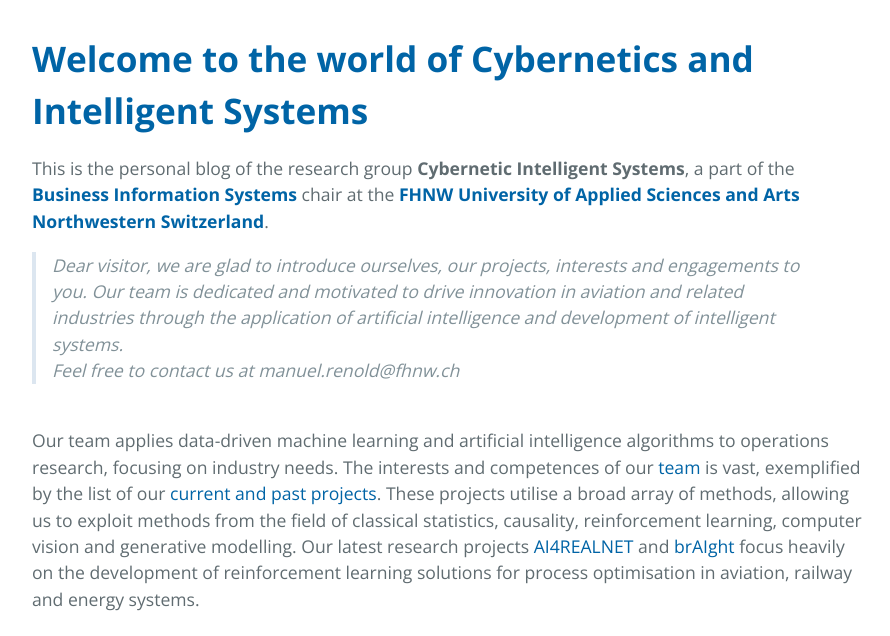
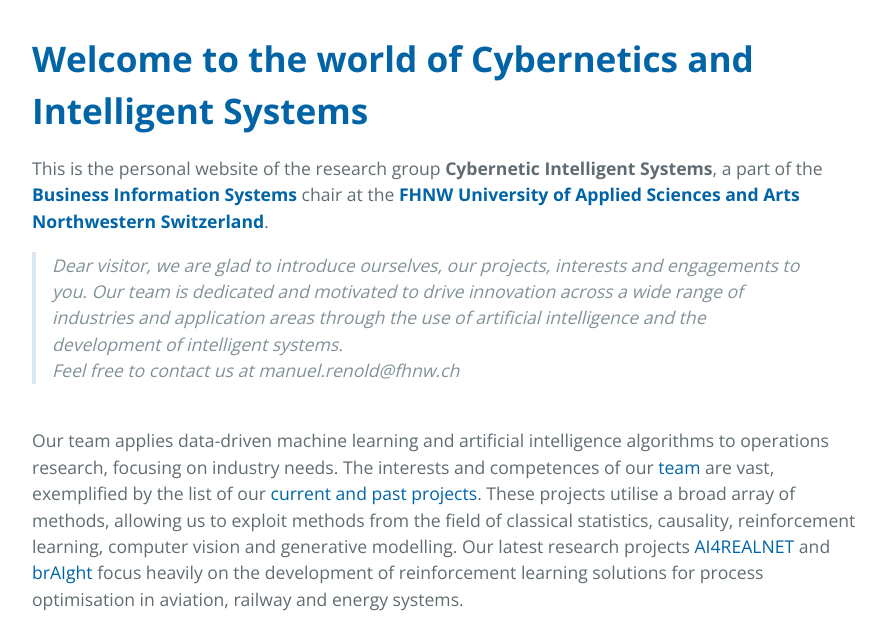
Before and after one commit to CyberneticLearningSystems/CyberneticLearningSystems.github.io, a Jekyll site: the page built from index.md, in a window 1280 px wide and 1400 px high, scrolled down 376 px, cut to the strip 7-643 px from the top of the window. Shown: the whole strip, without its empty margins (192-1082 px from the left). Built offline with Jekyll 4.4.1, drawn with Linux system fonts in a browser that asks for light colours; some of the changed text lies outside the part shown.

Commit message:
Update homepage and team name correction

```diff
--- a/index.md
+++ b/index.md
@@ -6,18 +6,18 @@
 # **Welcome to the world of Cybernetics and Intelligent Systems**
 
 
-This is the personal blog of the research group **Cybernetic Intelligent Systems**, a part
+This is the personal website of the research group **Cybernetic Intelligent Systems**, a part
 of the [**Business Information Systems**](https://www.fhnw.ch/en/degree-programmes/business/msc-bis) chair at the [**FHNW University of Applied Sciences and Arts Northwestern Switzerland**](https://www.fhnw.ch/en).
 
 > *Dear visitor,
 we are glad to introduce ourselves, our projects, interests and engagements to you. Our team is dedicated and
-> motivated to drive innovation in aviation and related industries through the application of artificial intelligence
-> and development of intelligent systems.*
+> motivated to drive innovation across a wide range of industries and application areas through the use of
+artificial intelligence and the development of intelligent systems.*
 > <br>
 > *Feel free to contact us at manuel.renold@fhnw.ch*
 
 <br>
-Our team applies data-driven machine learning and artificial intelligence algorithms to operations research, focusing on industry needs. The interests and competences of our [team]({{site.baseurl}}{% link pages/team.md %}) is vast, exemplified by the list of our [current and past projects]({{site.baseurl}}{% link pages/research.md %}). These projects utilise a broad array of methods, allowing us to exploit methods from the field of classical statistics, causality, reinforcement learning, computer vision and generative modelling. Our latest research projects [AI4REALNET](./pages/projects/ai4realnet.md) and [brAIght](./pages/projects/braight.md) focus heavily on the development of reinforcement learning solutions for process optimisation in aviation, railway and energy systems.
+Our team applies data-driven machine learning and artificial intelligence algorithms to operations research, focusing on industry needs. The interests and competences of our [team]({{site.baseurl}}{% link pages/team.md %}) are vast, exemplified by the list of our [current and past projects]({{site.baseurl}}{% link pages/research.md %}). These projects utilise a broad array of methods, allowing us to exploit methods from the field of classical statistics, causality, reinforcement learning, computer vision and generative modelling. Our latest research projects [AI4REALNET](./pages/projects/ai4realnet.md) and [brAIght](./pages/projects/braight.md) focus heavily on the development of reinforcement learning solutions for process optimisation in aviation, railway and energy systems.
 <br>
 <br>
 
@@ -26,6 +26,6 @@
 <br>
 <br>
 
-Our fields of expertise range from classic statistical methods to stochastic and machine-based optimization (e.g. Evolutionary Multi-Objective Optimization), macro- and micro-economic analyses and the modelling and simulation of processes on theground and in the air. In addition to the development of conventional simulation models in the field of discrete-event and agent-based simulation, we also conduct research on new methods in machine learning and artificial intelligence (GANs, Deep Reinforcement Learning with Human Feedback, etc.). We apply these methods to complex operational problems inside and outside the aviation industry.
+Our fields of expertise range from classical statistical methods to stochastic and machine-based optimization (e.g., evolutionary multi-objective optimization), macroeconomic and microeconomic analyses, and the modelling and simulation of complex processes. In addition to the development of conventional simulation models in the fields of discrete-event and agent-based simulation, we also conduct research on new methods in machine learning and artificial intelligence (GANs, Deep Reinforcement Learning with Human Feedback, etc.). We apply these methods to complex operational problems across a variety of industries.
 
-Our main tasks include the simulation of processes such as passenger flow dynamics or baggage fow, capacity analyses and management, delay propagation, revenue management, hub and spoke load balancing and network analyses. The methods and solutions developed provide a basis for decision-making on complex problems as part of operation management for partners within the aviation industry and their stakeholders.
+Our current activities include the simulation of processes such as passenger flow dynamics or baggage flow, capacity analyses and management, delay propagation, revenue management, hub and spoke load balancing and network analyses. We also explore multi-agent systems and human-AI co-learning approaches. The methods and solutions developed provide a basis for decision-making on complex problems as part of operations management for partners across different industries and their stakeholders.
```
Also changed, not shown: pages/team.md (+1 -1 lines).
